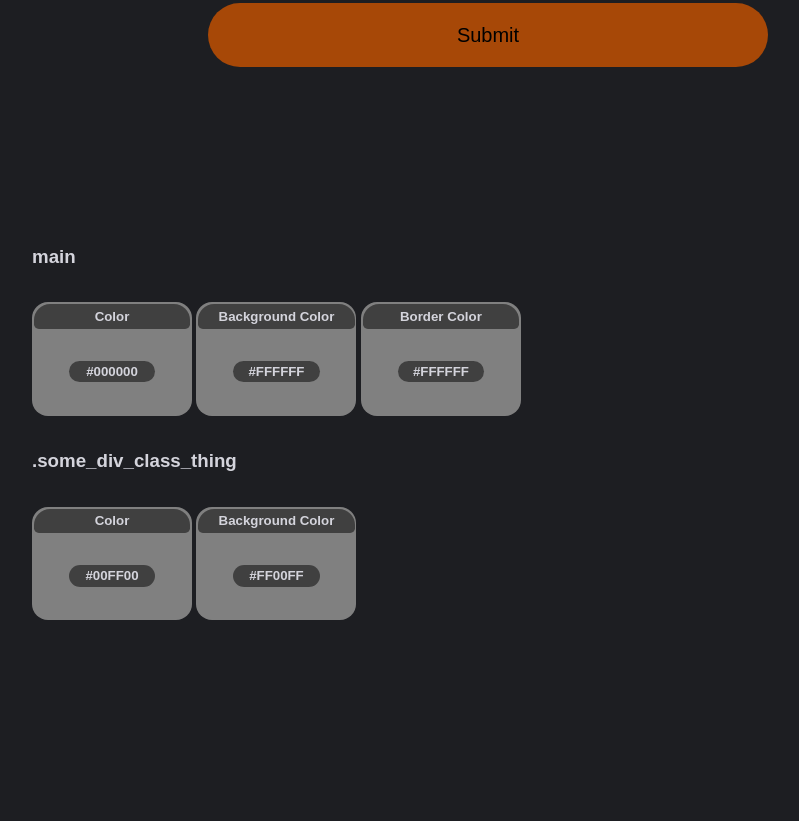
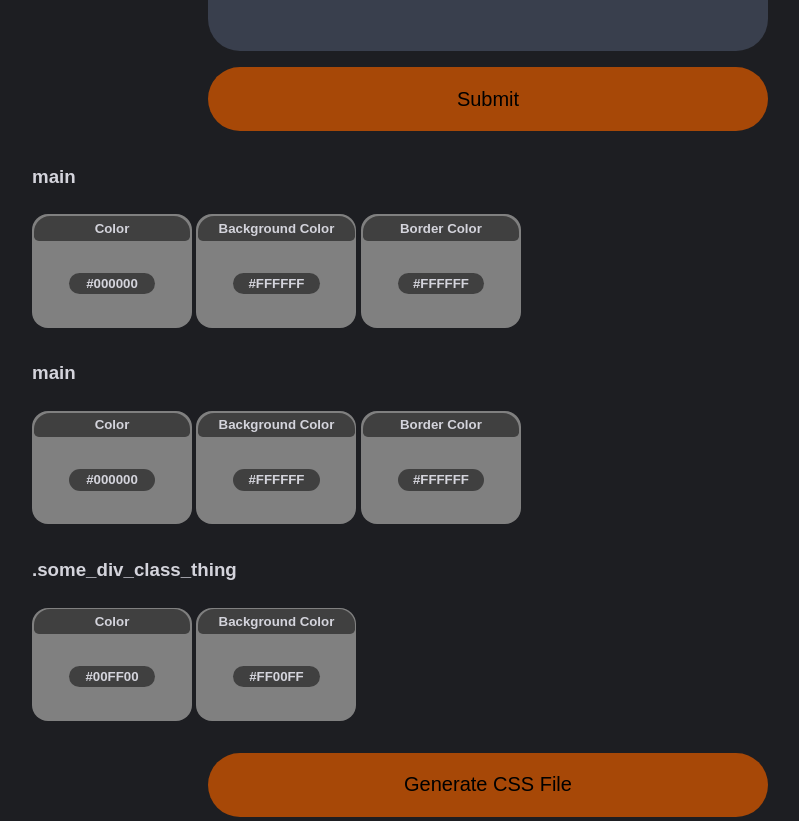
Before and after one commit to merelister/css-colour-palette, a plain HTML site: page index.html in a window 1280 px wide. Shown: the part 685-1506 px from the top of the page, without its empty margins (152-951 px from the left). Before the commit the page ends 1345 px from the top, so only its background shows below. Drawn offline with Linux system fonts and the light colour scheme.

Commit message:
changed the design of the boxes

```diff
--- a/index.css
+++ b/index.css
@@ -14,7 +14,7 @@ body{
 
 .css_input{
     background-color: #393f4d;
-    height: 35rem;
+    height: 39rem;
     width: 30rem;
     border-radius: 2rem;
     border-width: 0;
@@ -40,7 +40,7 @@ body{
 }
 
 .editor {
-    margin-top: 10rem;
+    /* margin-top: 10rem; */
 }
 
 .group{
@@ -56,7 +56,7 @@ body{
     padding-right: 1rem; */
     padding-top: 0.1rem;
     padding-bottom: 0.1rem;
-    margin-top: 1rem;
+    margin-top: 0.5rem;
     margin-bottom: 1rem;
     width: 10rem;
     border-radius: 1rem;
--- a/index.html
+++ b/index.html
@@ -43,6 +43,22 @@
         </div>
 
         <div class="group">
+            <h3>main</h3>
+            <div class="box">
+                <h5 class="attribute">Color</h5>
+                <h5 class="value">#000000</h5>
+            </div>
+            <div class="box">
+                <h5 class="attribute">Background Color</h5>
+                <h5 class="value">#FFFFFF</h5>
+            </div>
+            <div class="box">
+                <h5 class="attribute">Border Color</h5>
+                <h5 class="value">#FFFFFF</h5>
+            </div>
+        </div>
+
+        <div class="group">
             <h3>.some_div_class_thing</h3>
             <div class="box">
                 <h5 class="attribute">Color</h5>
@@ -54,5 +70,8 @@
             </div>
         </div>
     </div>
+    <button class="submit form_item">Generate CSS File</button>
+    <br>
+    <textarea disabled type="text" name="css_input" class="css_input form_item" rows="4" cols="50">Generated CSS</textarea>
 </body>
 </html>
```
